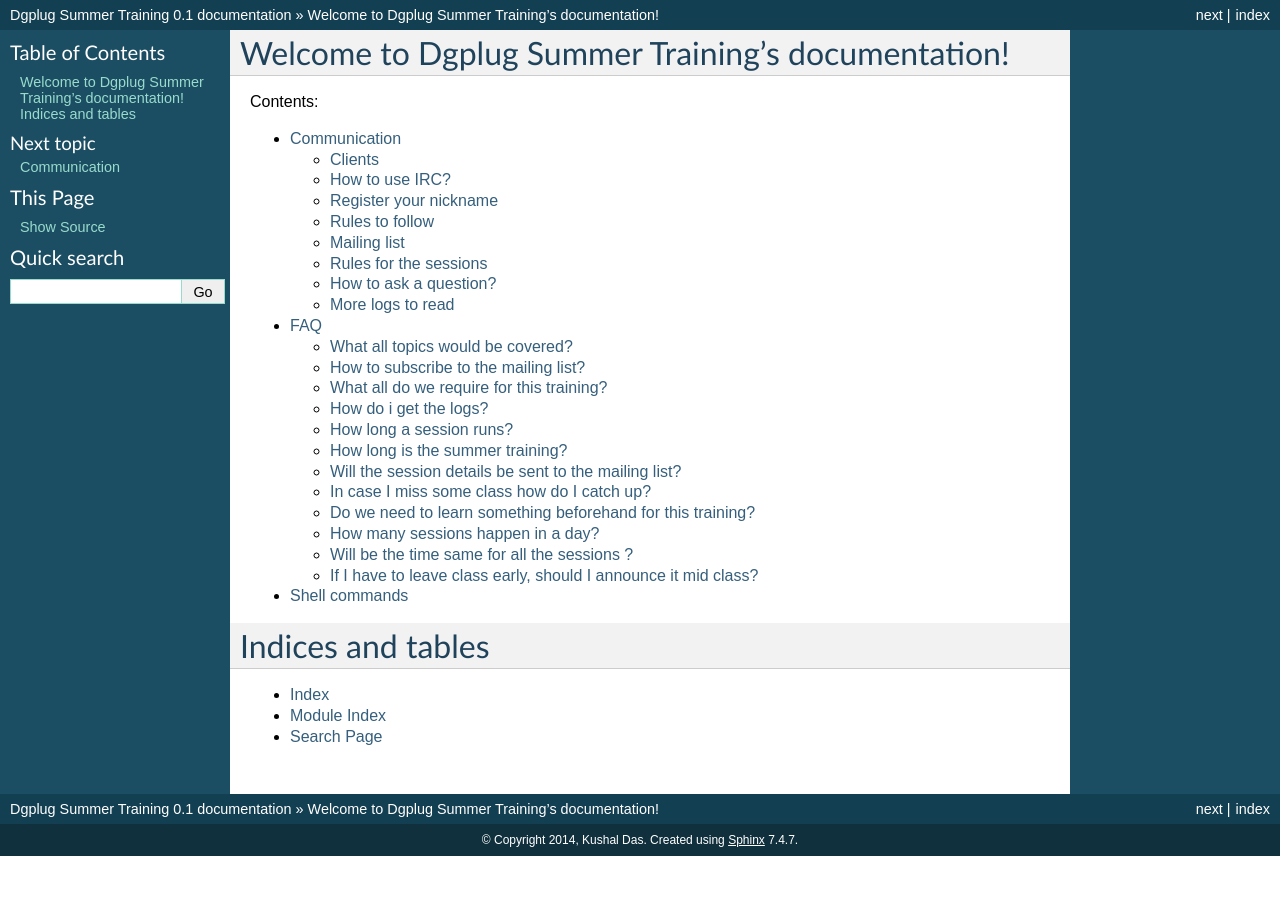
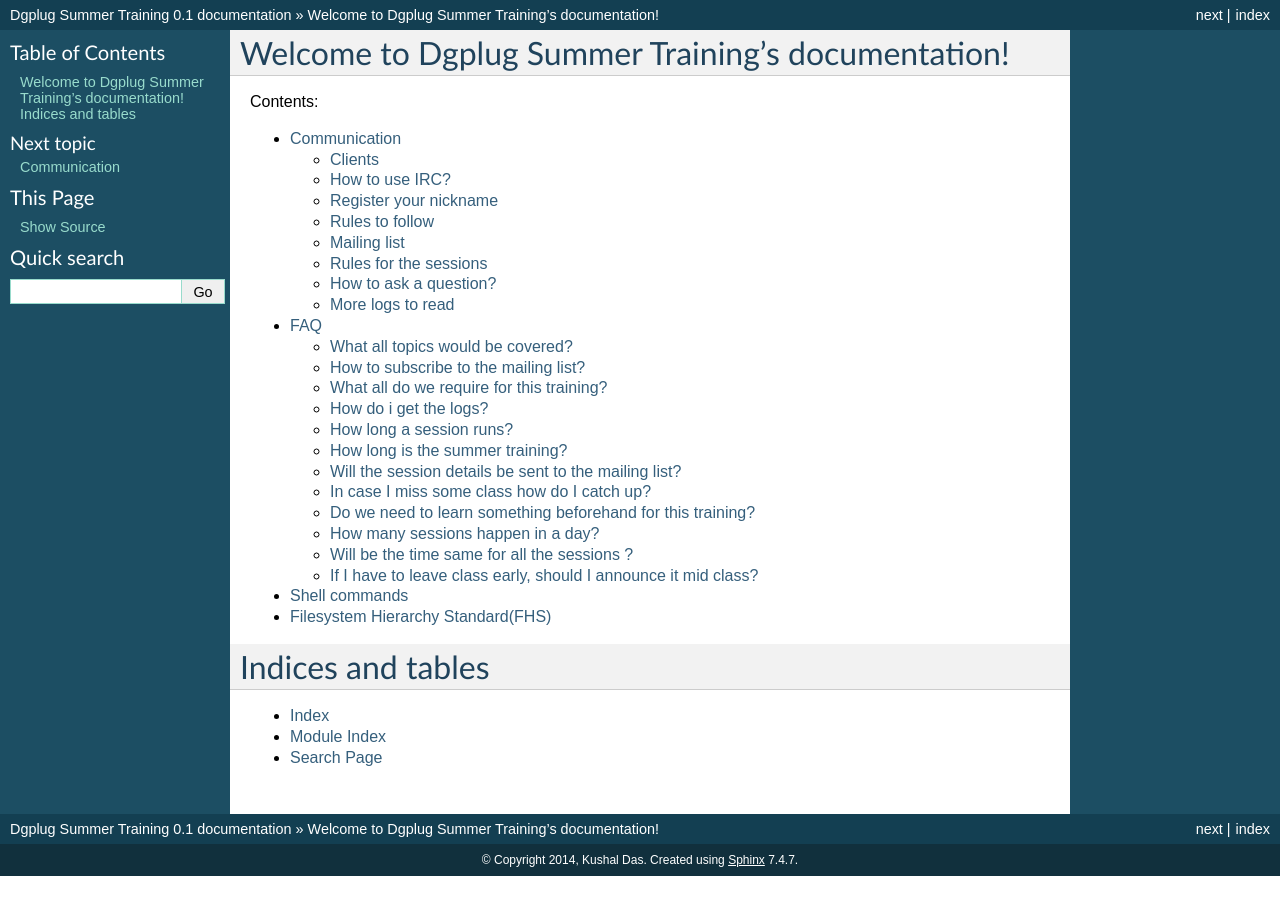
Before and after one commit to kushaldas/summertraining, a Sphinx documentation site: the page built from docs/index.rst, in a window 1280 px wide. Built offline with Sphinx 7.4.7, drawn with Linux system fonts in a browser that asks for light colours.

Commit message:
Added new file fhs for Filesystem Hierarchy Standard

```diff
--- /dev/null
+++ b/docs/fhs.rst
@@ -0,0 +1,6 @@
+Filesystem Hierarchy Standard(FHS)
+==================================
+
+This guide has details about the basics of Filesystem Hierarchy Standard.
+
+Just read the following `log <http://dgplug.org/irclogs/kushal_fhs_class.log>`_  and keep reading the `Book <http://www.pathname.com/fhs/pub/fhs-2.3.html>`_.
--- a/docs/index.rst
+++ b/docs/index.rst
@@ -14,6 +14,7 @@
    communication
    faq
    shell
+   fhs
 
 
 Indices and tables
```
